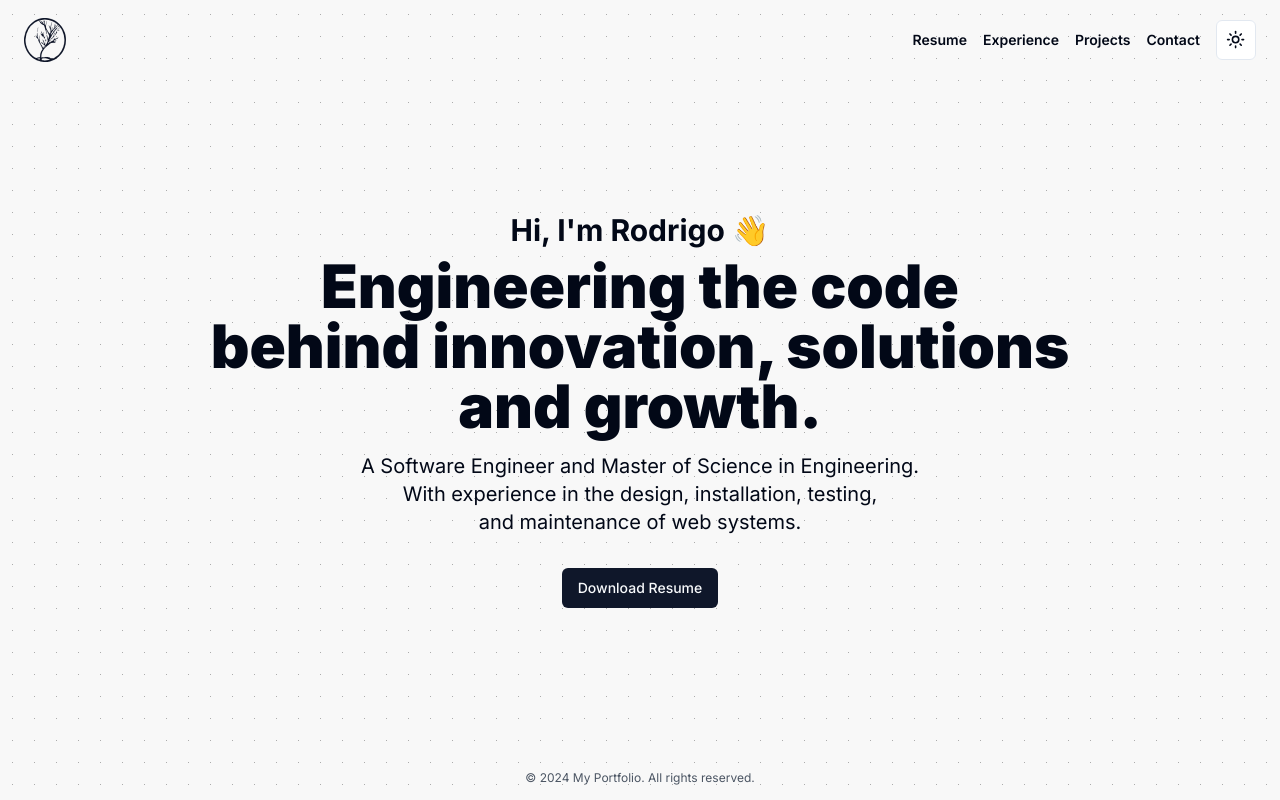
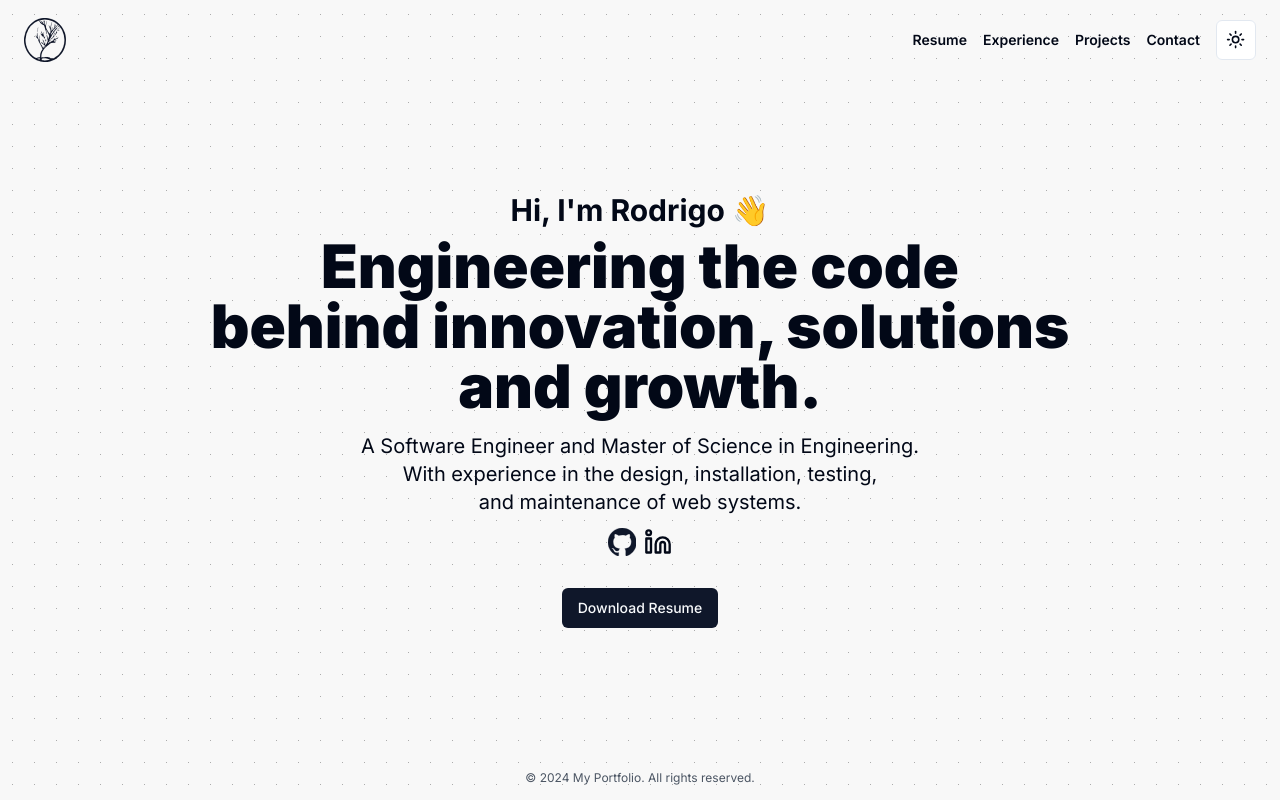
Before and after one commit to rlajous/website, a Next.js app: page / in a window 1280 px wide. Built offline with nearby package versions, Linux system fonts and the light colour scheme.

Commit message:
[ Feature ] Added linkedin and github links in the home page (#13)

```diff
--- a/app/page.tsx
+++ b/app/page.tsx
@@ -1,4 +1,7 @@
+import Github from "@/components/icons/Github";
 import { Button } from "@/components/ui/button";
+import { LinkedinIcon } from "lucide-react";
+import Link from "next/link";
 
 export default function Home() {
   return (
@@ -17,6 +20,24 @@ export default function Home() {
         With experience in the design, installation, testing,
         <br className="hidden md:inline" /> and maintenance of web systems.
       </p>
+      <div className="flex flex-wrap gap-2 mt-3">
+        <Link
+          href="https://github.com/rlajous"
+          rel="noopener noreferrer"
+          target="_blank"
+        >
+          <Github className="h-7" />
+          <span className="sr-only">Github</span>
+        </Link>
+        <Link
+          href="https://www.linkedin.com/in/rodrigo-manuel-navarro-lajous/"
+          rel="noopener noreferrer"
+          target="_blank"
+        >
+          <LinkedinIcon className="h-7 w-7" />
+          <span className="sr-only">LinkedIn</span>
+        </Link>
+      </div>
       <Button asChild className="mt-8" variant="default">
         <a href="/resume.pdf" download>
           Download Resume
--- a/app/projects/components/ProjectCard/index.tsx
+++ b/app/projects/components/ProjectCard/index.tsx
@@ -2,20 +2,18 @@ import React from "react";
 import { Badge } from "@/components/ui/badge";
 import Link from "next/link";
 import Github from "@/components/icons/Github";
-import { cn } from "@/lib/utils";
-import styles from "./ProjectCard.module.css";
 import { Globe } from "lucide-react";
 import { Project } from "@/domains/Project";
 
 const ProjectCard: React.FC<Project> = ({
   name,
   company,
-  website = "https://navarrolajous.com",
-  github = "https://github.com/rlajous",
+  website,
+  github,
   period,
-  description = "A project description",
+  description,
   technologies,
-  banner = "https://generated.vusercontent.net/placeholder.svg",
+  banner,
 }) => {
   return (
     <Link
@@ -52,7 +50,7 @@ const ProjectCard: React.FC<Project> = ({
           {github && website && (
             <div className="flex flex-wrap gap-2 mt-3">
               <Link href={github}>
-                <Github className={cn("h-5", styles.github)} />
+                <Github className="h-5" />
               </Link>
               <Link href={website}>
                 <Globe />
--- a/components/Header/Header.tsx
+++ b/components/Header/Header.tsx
@@ -10,8 +10,6 @@ import {
 import { MenuIcon } from "lucide-react";
 import Logo from "../icons/Logo";
 import { ModeToggle } from "../ModeToggle/ModeToggle";
-import styles from "./Header.module.css";
-import { cn } from "@/lib/utils";
 
 export default function Header() {
   return (
@@ -25,7 +23,7 @@ export default function Header() {
         </SheetTrigger>
         <SheetContent side="left">
           <Link href="/">
-            <Logo className={cn("h-11", styles.logo)} />
+            <Logo className="h-11" />
             <span className="sr-only">2</span>
           </Link>
           <div className="grid gap-2 py-6">
@@ -59,7 +57,7 @@ export default function Header() {
         </SheetContent>
       </Sheet>
       <Link className="mr-6 hidden lg:flex" href="/">
-        <Logo className={cn("h-11", styles.logo)} />
+        <Logo className="h-11" />
         <span className="sr-only">2</span>
       </Link>
       <div className="ml-auto flex items-center gap-4">
--- a/components/icons/Github.tsx
+++ b/components/icons/Github/index.tsx
@@ -1,8 +1,15 @@
+import { cn } from "@/lib/utils";
 import React from "react";
+import styles from "./Github.module.css";
 
-const Github: React.FC<any> = (props) => {
+const Github: React.FC<any> = ({ className, ...props }) => {
   return (
-    <svg xmlns="http://www.w3.org/2000/svg" {...props} viewBox="0 0 98 96">
+    <svg
+      xmlns="http://www.w3.org/2000/svg"
+      {...props}
+      viewBox="0 0 98 96"
+      className={cn(styles.github, className)}
+    >
       <path d="M48.854 0C21.839 0 0 22 0 49.217c0 21.756 13.993 40.172 33.405 46.69 2.427.49 3.316-1.059 3.316-2.362 0-1.141-.08-5.052-.08-9.127-13.59 2.934-16.42-5.867-16.42-5.867-2.184-5.704-5.42-7.17-5.42-7.17-4.448-3.015.324-3.015.324-3.015 4.934.326 7.523 5.052 7.523 5.052 4.367 7.496 11.404 5.378 14.235 4.074.404-3.178 1.699-5.378 3.074-6.6-10.839-1.141-22.243-5.378-22.243-24.283 0-5.378 1.94-9.778 5.014-13.2-.485-1.222-2.184-6.275.486-13.038 0 0 4.125-1.304 13.426 5.052a46.97 46.97 0 0 1 12.214-1.63c4.125 0 8.33.571 12.213 1.63 9.302-6.356 13.427-5.052 13.427-5.052 2.67 6.763.97 11.816.485 13.038 3.155 3.422 5.015 7.822 5.015 13.2 0 18.905-11.404 23.06-22.324 24.283 1.78 1.548 3.316 4.481 3.316 9.126 0 6.6-.08 11.897-.08 13.526 0 1.304.89 2.853 3.316 2.364 19.412-6.52 33.405-24.935 33.405-46.691C97.707 22 75.788 0 48.854 0z" />
     </svg>
   );
--- a/components/icons/Logo.tsx
+++ b/components/icons/Logo/index.tsx
@@ -1,11 +1,14 @@
 import React from "react";
+import { cn } from "@/lib/utils";
+import styles from "./Logo.module.css";
 
-const Logo: React.FC<any> = (props) => {
+const Logo: React.FC<any> = ({ className, ...props }) => {
   return (
     <svg
       {...props}
       xmlns="http://www.w3.org/2000/svg"
       viewBox="0 0 589.64 617.72"
+      className={cn(styles.logo, className)}
     >
       <g id="Capa_2" data-name="Capa 2">
         <g id="Capa_1-2" data-name="Capa 1">
```
Also changed, not shown: components/icons/Github/Github.module.css (renamed from app/projects/components/ProjectCard/ProjectCard.module.css), components/icons/Logo/Logo.module.css (renamed from components/Header/Header.module.css).
